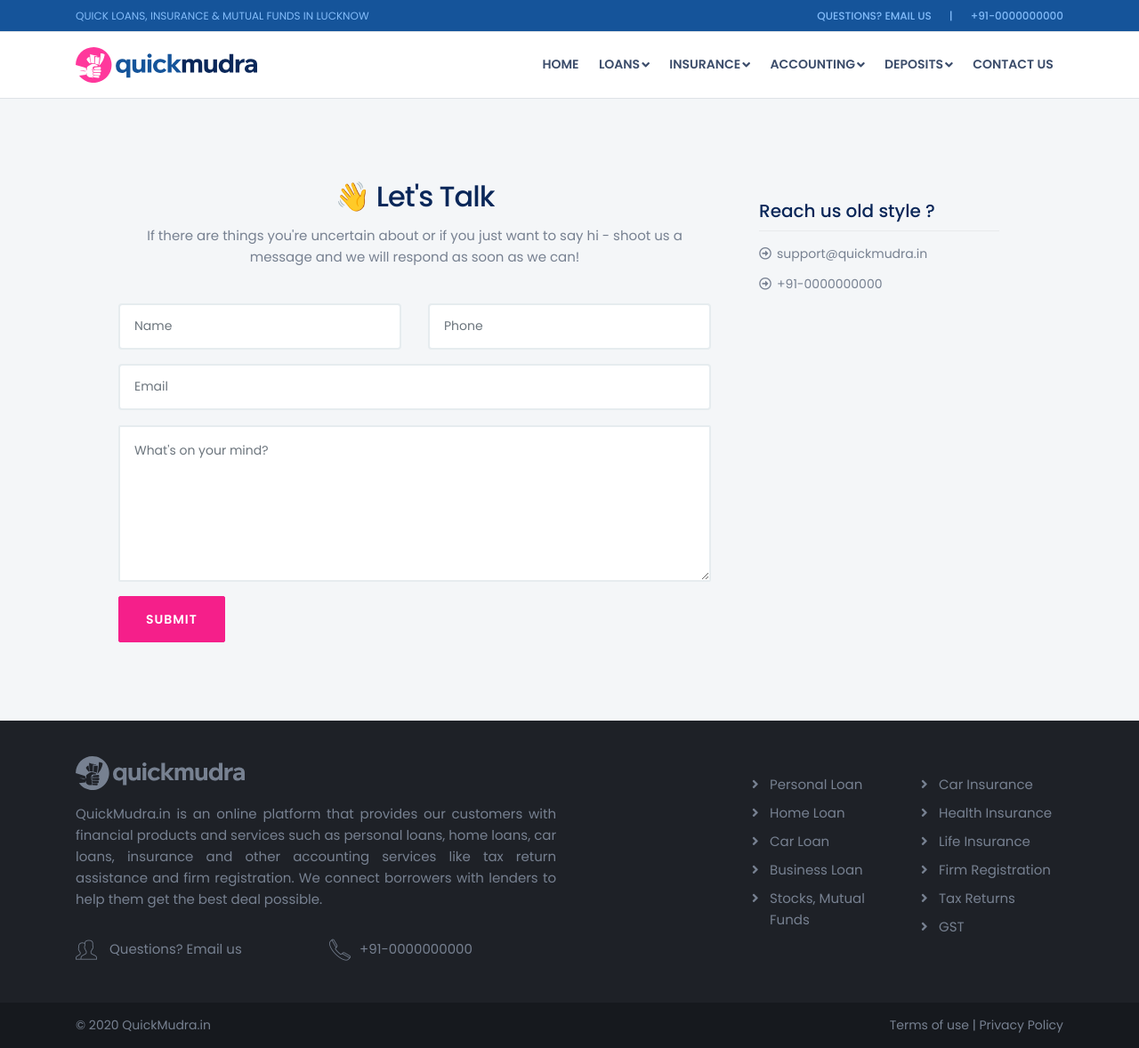
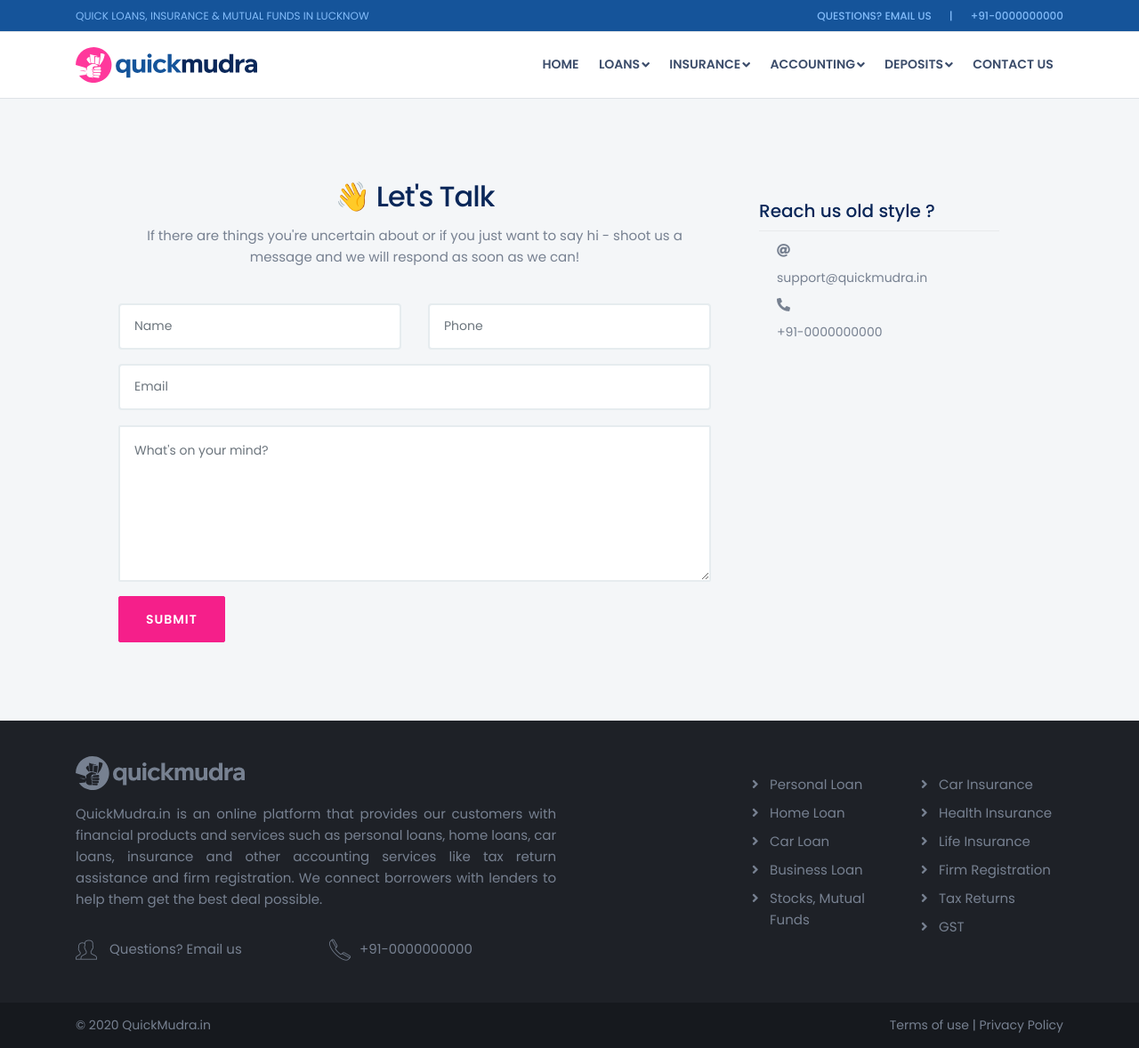
Before and after one commit to jaswinder-singh/creditme, a Jekyll site: the page built from pages/contact.html, in a window 1280 px wide and 1178 px high. Shown: the whole window at 89% size. Built offline with Jekyll 4.4.1, drawn with Linux system fonts in a browser that asks for light colours; nearby versions of some CDN libraries.

Commit message:
Update contact.html

```diff
--- a/pages/contact.html
+++ b/pages/contact.html
@@ -64,8 +64,8 @@
                                             <div class="widget widget-category">
                                                 <h3 class="widget-title">Reach us old style ?</h3>
                                                 <ul class="listnone bullet">
-                                                    <li class="bullet-email-right"><a href="mailto:{{ site.email }}?subject={{ site.brand_name }}%20question">{{ site.email }}</a></li>
-                                                    <li class="bullet-phone-right"><a href="javascript:void(0);">{{ site.phone }}</a></li>
+                                                    <li><i class="fas fa-at"></i> <a href="mailto:{{ site.email }}?subject={{ site.brand_name }}%20question">{{ site.email }}</a></li>
+                                                    <li><i class="fas fa-phone-alt"></i> <a href="javascript:void(0);">{{ site.phone }}</a></li>
                                                 </ul>
                                             </div>
                                         </div>
```
